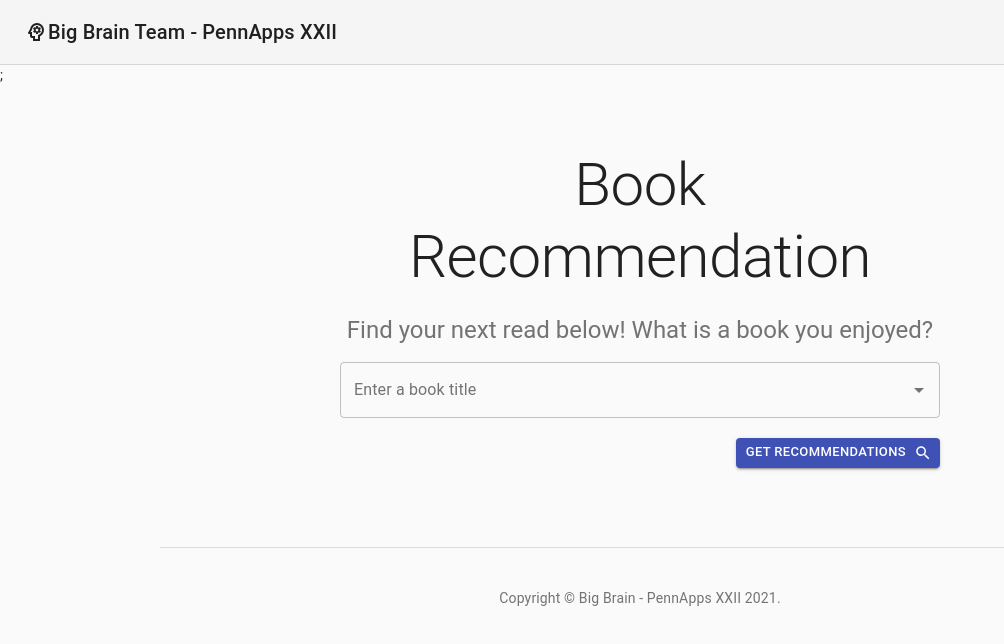
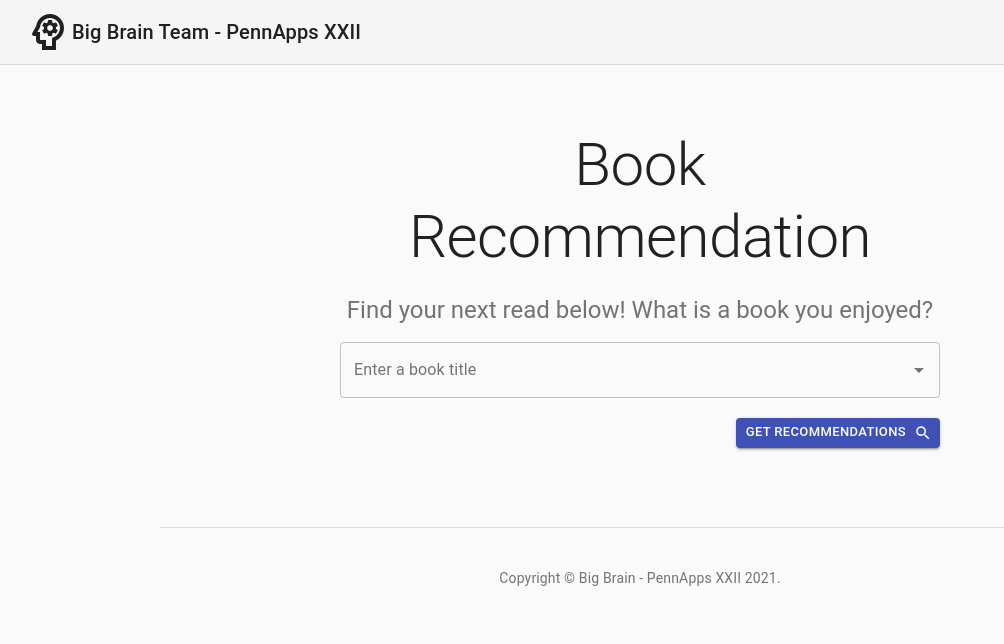
Before and after one commit to jessie1111101/book-recommender, a React (Create React App) app: page / in a window 1280 px wide. Shown: the top 644 px of the page, without its empty margins (0-1004 px from the left). Built offline with nearby package versions, Linux system fonts and the light colour scheme; no server answers.

Commit message:
Adjusted size of icon

```diff
--- a/package.json
+++ b/package.json
@@ -10,6 +10,7 @@
     "@testing-library/react": "^11.2.7",
     "@testing-library/user-event": "^12.8.3",
     "axios": "^0.21.4",
+    "boxicons": "^2.0.9",
     "concurrently": "^6.2.1",
     "react": "^17.0.2",
     "react-dom": "^17.0.2",
--- a/src/App.scss
+++ b/src/App.scss
@@ -1,6 +1,9 @@
 .red-text {
 	color: red;
 }
-.material-icons.md-48 {
-	font-size: 48px;
+// .material-icons.md-48 {
+// 	font-size: 48px;
+// }
+.md-48 {
+	font-size: 48px !important;
 }
--- a/src/Components/TopBar.js
+++ b/src/Components/TopBar.js
@@ -71,7 +71,6 @@ export default function TopBar() {
 					</Button> */}
 				</Toolbar>
 			</AppBar>
-			;
 		</div>
 	);
 }
```
Also changed, not shown: public/index.html (+8 -0 lines), 1 other file (tests, documents, lock files or other folders).
